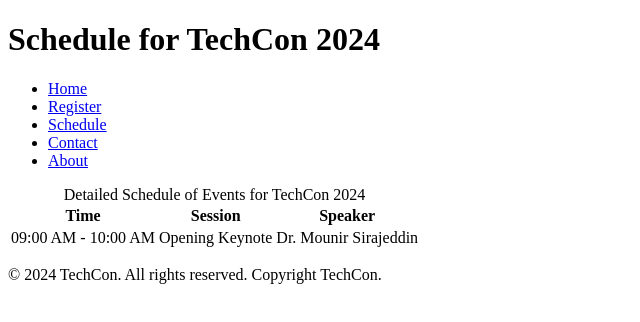
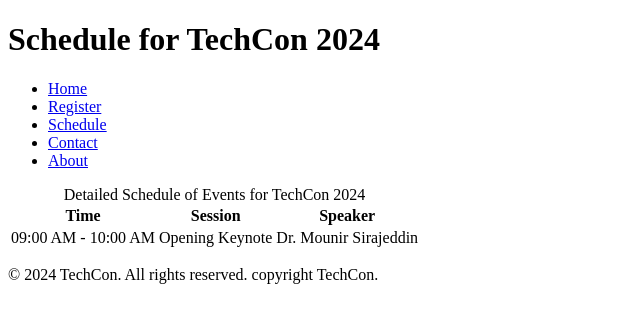
Before and after one commit to esut/TechCon_HTML, a plain HTML site: page techcon_website/schedule.html in a window 1280 px wide. Shown: the full height of the page, 0-640 px from the left. Drawn offline with Linux system fonts and the light colour scheme.

Commit message:
fixe error

```diff
--- a/techcon_website/schedule.html
+++ b/techcon_website/schedule.html
@@ -39,8 +39,9 @@
     </main>
 
 
+
     <footer>
-        <p>&copy; 2024 TechCon. All rights reserved. Copyright TechCon.</p>
+        <p>&copy; 2024 TechCon. All rights reserved. copyright TechCon.</p>
     </footer>
 
 </body>
```
